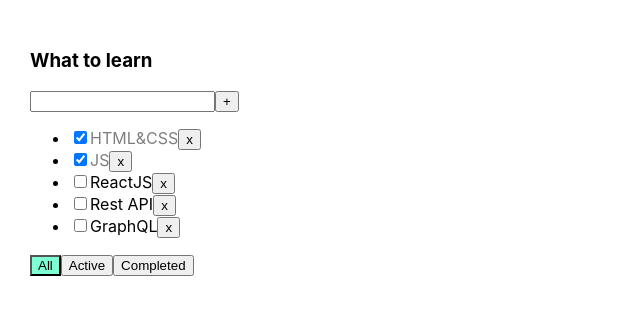
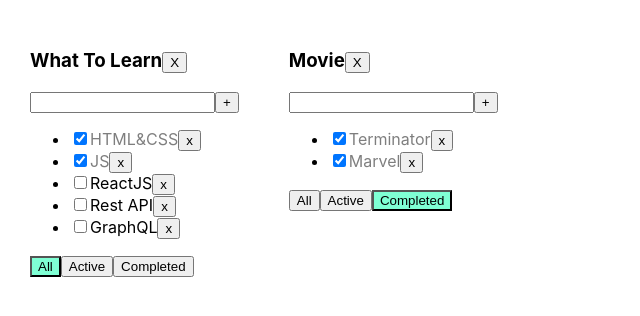
Before and after one commit to Tenebran/todo-list, a React (Create React App) app: page / in a window 1280 px wide. Shown: the top 316 px of the page, without its empty margins (0-640 px from the left). Built offline with nearby package versions, Linux system fonts and the light colour scheme.

Commit message:
update 1.2.0 add multi todo-list

```diff
--- a/src/App.tsx
+++ b/src/App.tsx
@@ -5,64 +5,97 @@
 
 export type FilterValuesType = 'all' | 'active' | 'completed';
 
+type todoListType = {
+  id: string;
+  title: string;
+  filter: FilterValuesType;
+};
+
 function App() {
-  let [tasks, setTasks] = useState([
+  const todoListID1 = v1();
+  const todoListID2 = v1();
+
+  const [todolist, setTodolist] = useState<Array<todoListType>>([
+    { id: todoListID1, title: 'What To Learn', filter: 'all' },
+    { id: todoListID2, title: 'Movie', filter: 'completed' },
+  ]);
+
+  let [tasks, setTasks] = useState({
+    [todoListID1]: [
       { id: v1(), title: 'HTML&CSS', isDone: true },
       { id: v1(), title: 'JS', isDone: true },
       { id: v1(), title: 'ReactJS', isDone: false },
       { id: v1(), title: 'Rest API', isDone: false },
       { id: v1(), title: 'GraphQL', isDone: false },
-  ]);
+    ],
+    [todoListID2]: [
+      { id: v1(), title: 'Terminator', isDone: true },
+      { id: v1(), title: 'Marvel', isDone: true },
+      { id: v1(), title: 'Iron Man', isDone: false },
+      { id: v1(), title: 'Spider Man', isDone: false },
+    ],
+  });
 
-  function removeTask(id: string) {
-    let filteredTasks = tasks.filter(t => t.id !== id);
-    setTasks(filteredTasks);
+  function removeTask(id: string, todoListID: string) {
+    tasks[todoListID] = tasks[todoListID].filter(t => t.id !== id);
+    setTasks({ ...tasks });
   }
 
-  function addTask(title: string) {
+  function addTask(title: string, todoListID: string) {
     let task = { id: v1(), title: title, isDone: false };
-    let newTasks = [task, ...tasks];
-    setTasks(newTasks);
+    tasks[todoListID] = [task, ...tasks[todoListID]];
+    setTasks({ ...tasks });
   }
 
-  let [filter, setFilter] = useState<FilterValuesType>('all');
+  // let [filter, setFilter] = useState<FilterValuesType>('all');
 
-  let tasksForTodolist = tasks;
-
-  function changeTask(id: string) {
-    let newTask = tasks.find(list => list.id === id);
+  function changeTask(id: string, todoListID: string) {
+    let task = tasks[todoListID];
+    let newTask = task.find(list => list.id === id);
     if (newTask) {
       newTask.isDone = !newTask.isDone;
+      setTasks({ ...tasks });
+    }
   }
 
-    let copy = [...tasks];
-    setTasks(copy);
+  function changeFilter(value: FilterValuesType, todoListID: string) {
+    let newTodolist = todolist.find(list => list.id === todoListID);
+    if (newTodolist) {
+      newTodolist.filter = value;
+    }
+    setTodolist([...todolist]);
   }
 
-  if (filter === 'active') {
-    tasksForTodolist = tasks.filter(t => t.isDone === false);
-  }
-  if (filter === 'completed') {
-    tasksForTodolist = tasks.filter(t => t.isDone === true);
+  function removeTodolist(todoListID: string) {
+    setTodolist(todolist.filter(todo => todo.id !== todoListID));
+    delete tasks[todoListID];
   }
 
-  function changeFilter(value: FilterValuesType) {
-    setFilter(value);
+  const todoListComponents = todolist.map(list => {
+    let tasksForTodolist = tasks[list.id];
+    if (list.filter === 'active') {
+      tasksForTodolist = tasks[list.id].filter(t => t.isDone === false);
     }
-
+    if (list.filter === 'completed') {
+      tasksForTodolist = tasks[list.id].filter(t => t.isDone === true);
+    }
     return (
-    <div className="App">
       <Todolist
-        title="What to learn"
+        key={list.id}
+        todoListID={list.id}
+        removeTodolist={removeTodolist}
+        title={list.title}
         tasks={tasksForTodolist}
         removeTask={removeTask}
         changeFilter={changeFilter}
         addTask={addTask}
         changeTask={changeTask}
-        filter={filter}
+        filter={list.filter}
       />
-    </div>
     );
+  });
+
+  return <div className="App">{todoListComponents}</div>;
 }
 
 export default App;
--- a/src/Todolist.tsx
+++ b/src/Todolist.tsx
@@ -1,4 +1,3 @@
-import { listenerCount } from 'events';
 import React, { ChangeEvent, KeyboardEvent, useState } from 'react';
 import { FilterValuesType } from './App';
 
@@ -11,11 +10,13 @@
 type PropsType = {
   title: string;
   tasks: Array<TaskType>;
-  removeTask: (taskId: string) => void;
-  changeFilter: (value: FilterValuesType) => void;
-  addTask: (title: string) => void;
-  changeTask: (id: string) => void;
+  removeTask: (taskId: string, TodolistId: string) => void;
+  changeFilter: (value: FilterValuesType, TodolistId: string) => void;
+  addTask: (title: string, TodolistId: string) => void;
+  changeTask: (id: string, TodolistId: string) => void;
   filter: FilterValuesType;
+  removeTodolist: (id: string) => void;
+  todoListID: string;
 };
 
 export function Todolist(props: PropsType) {
@@ -24,7 +25,7 @@
 
   const addTask = () => {
     if (title.trim() !== '') {
-      props.addTask(title.trim());
+      props.addTask(title.trim(), props.todoListID);
     } else {
       setError('Title is requared');
     }
@@ -42,13 +43,17 @@
     }
   };
 
-  const onAllClickHandler = () => props.changeFilter('all');
-  const onActiveClickHandler = () => props.changeFilter('active');
-  const onCompletedClickHandler = () => props.changeFilter('completed');
+  const onAllClickHandler = () => props.changeFilter('all', props.todoListID);
+  const onActiveClickHandler = () => props.changeFilter('active', props.todoListID);
+  const onCompletedClickHandler = () => props.changeFilter('completed', props.todoListID);
+  const onCklicDeleteTodoList = () => props.removeTodolist(props.todoListID);
 
   return (
     <div>
-      <h3>{props.title}</h3>
+      <h3>
+        {props.title}
+        <button onClick={onCklicDeleteTodoList}>X</button>
+      </h3>
       <div>
         <input
           value={title}
@@ -61,11 +66,15 @@
       </div>
       <ul>
         {props.tasks.map(t => {
-          const onClickHandler = () => props.removeTask(t.id);
+          const onClickHandler = () => props.removeTask(t.id, props.todoListID);
 
           return (
             <li key={t.id}>
-              <input type="checkbox" checked={t.isDone} onChange={e => props.changeTask(t.id)} />
+              <input
+                type="checkbox"
+                checked={t.isDone}
+                onChange={e => props.changeTask(t.id, props.todoListID)}
+              />
               <span className={t.isDone ? 'is-done' : ''}>{t.title}</span>
               <button onClick={onClickHandler}>x</button>
             </li>
```
Lines whose indentation alone changed are shown as unchanged.
